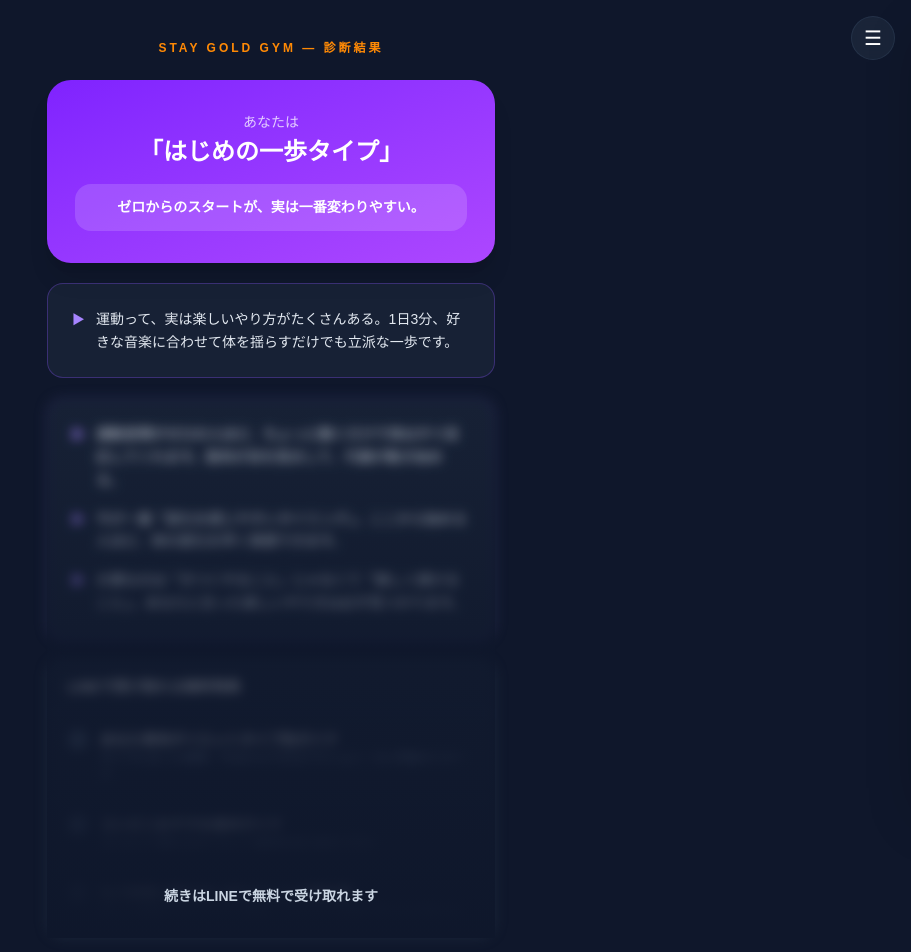
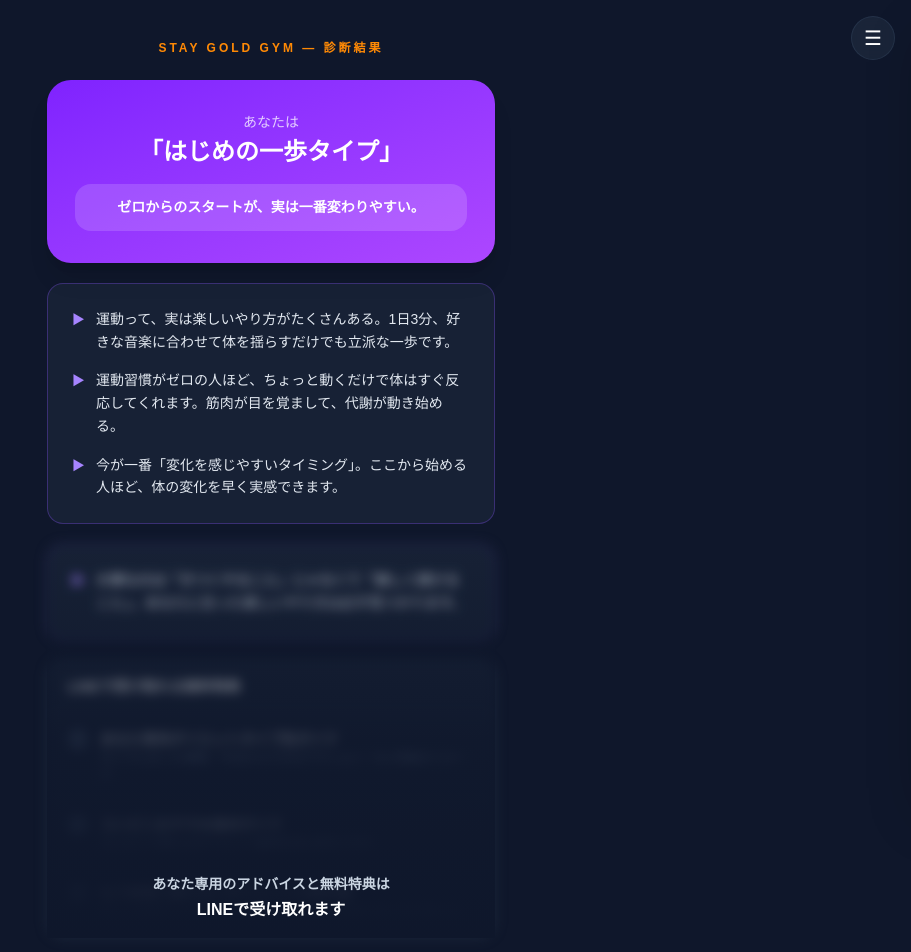
Before and after one commit to TomoRevo/pojipoji-bodymake, a Next.js app: page /pojipoji-bodymake/result/first_step in a window 1280 px wide. Shown: the top 952 px of the page, without its empty margins (369-1280 px from the left). Built offline with nearby package versions, Linux system fonts and the light colour scheme; no server answers.

Commit message:
ぼかし位置調整: body3つ目まで見せて最後+特典をぼかす

```diff
--- a/src/app/result/[type]/page.tsx
+++ b/src/app/result/[type]/page.tsx
@@ -100,9 +100,9 @@ export default async function ResultPage({ params }: Props) {
           </div>
         </div>
 
-        {/* Body messages — 最初の1つだけ見せる */}
+        {/* Body messages — 3つ目まで見せる */}
         <div className={`bg-slate-800/60 border ${accent.border} rounded-2xl p-6 flex flex-col gap-4`}>
-          {body.slice(0, 1).map((line, i) => (
+          {body.slice(0, 3).map((line, i) => (
             <div key={i} className="flex gap-3">
               <span className={`text-xs font-black mt-1 shrink-0 ${accent.text}`}>▶</span>
               <p className="text-slate-200 leading-relaxed text-sm">{line}</p>
@@ -110,11 +110,11 @@ export default async function ResultPage({ params }: Props) {
           ))}
         </div>
 
-        {/* ぼかしエリア：残りのbody + 特典 */}
+        {/* ぼかしエリア：最後のbody + 特典 */}
         <div className="relative">
           <div className="blur-[6px] select-none pointer-events-none" aria-hidden="true">
             <div className={`bg-slate-800/60 border ${accent.border} rounded-2xl p-6 flex flex-col gap-4`}>
-              {body.slice(1).map((line, i) => (
+              {body.slice(3).map((line, i) => (
                 <div key={i} className="flex gap-3">
                   <span className={`text-xs font-black mt-1 shrink-0 ${accent.text}`}>▶</span>
                   <p className="text-slate-200 leading-relaxed text-sm">{line}</p>
@@ -139,10 +139,13 @@ export default async function ResultPage({ params }: Props) {
           </div>
 
           {/* グラデーションオーバーレイ */}
-          <div className="absolute inset-0 bg-gradient-to-b from-slate-900/0 via-slate-900/70 to-slate-900 flex items-end justify-center pb-4">
+          <div className="absolute inset-0 bg-gradient-to-b from-slate-900/0 via-slate-900/80 to-slate-900 flex items-end justify-center pb-4">
             <div className="text-center px-4">
-              <p className="text-slate-300 text-sm font-bold mb-4">
-                続きはLINEで無料で受け取れます
+              <p className="text-slate-300 text-sm font-bold mb-1">
+                あなた専用のアドバイスと無料特典は
+              </p>
+              <p className="text-white text-base font-black">
+                LINEで受け取れます
               </p>
             </div>
           </div>
```
